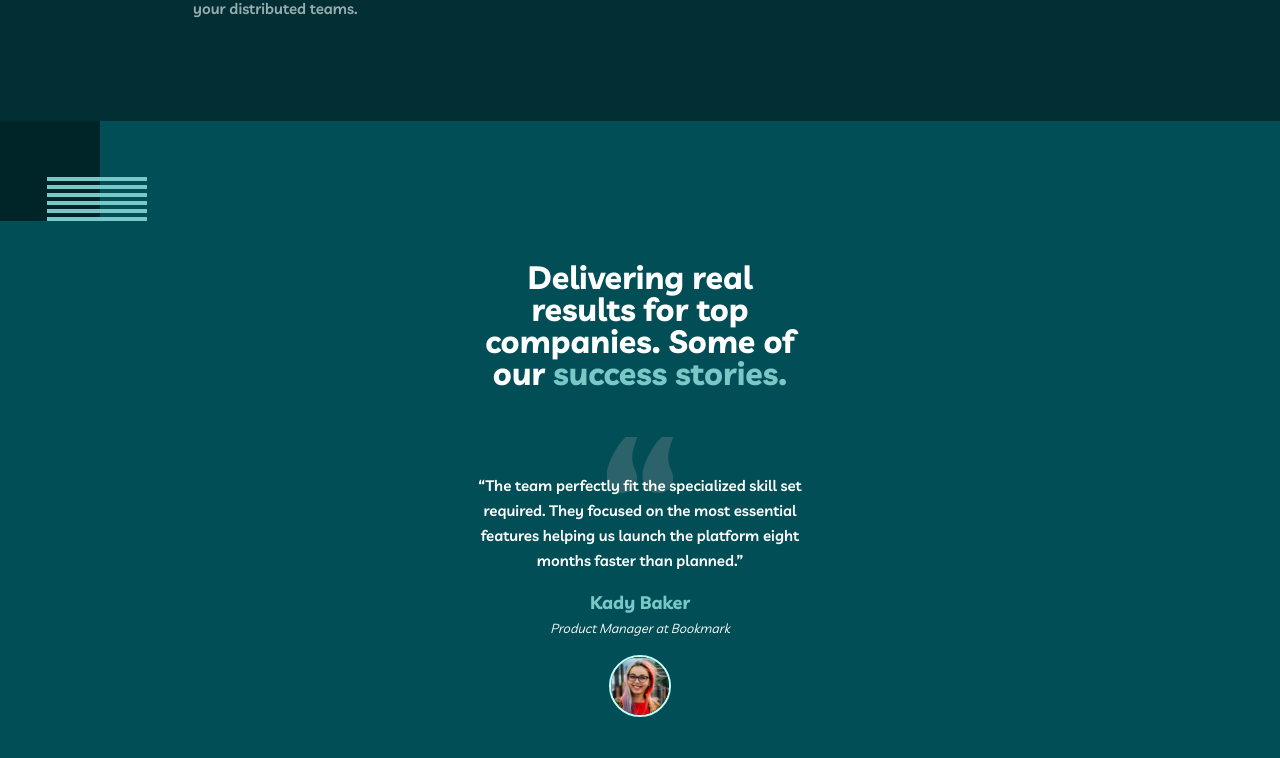
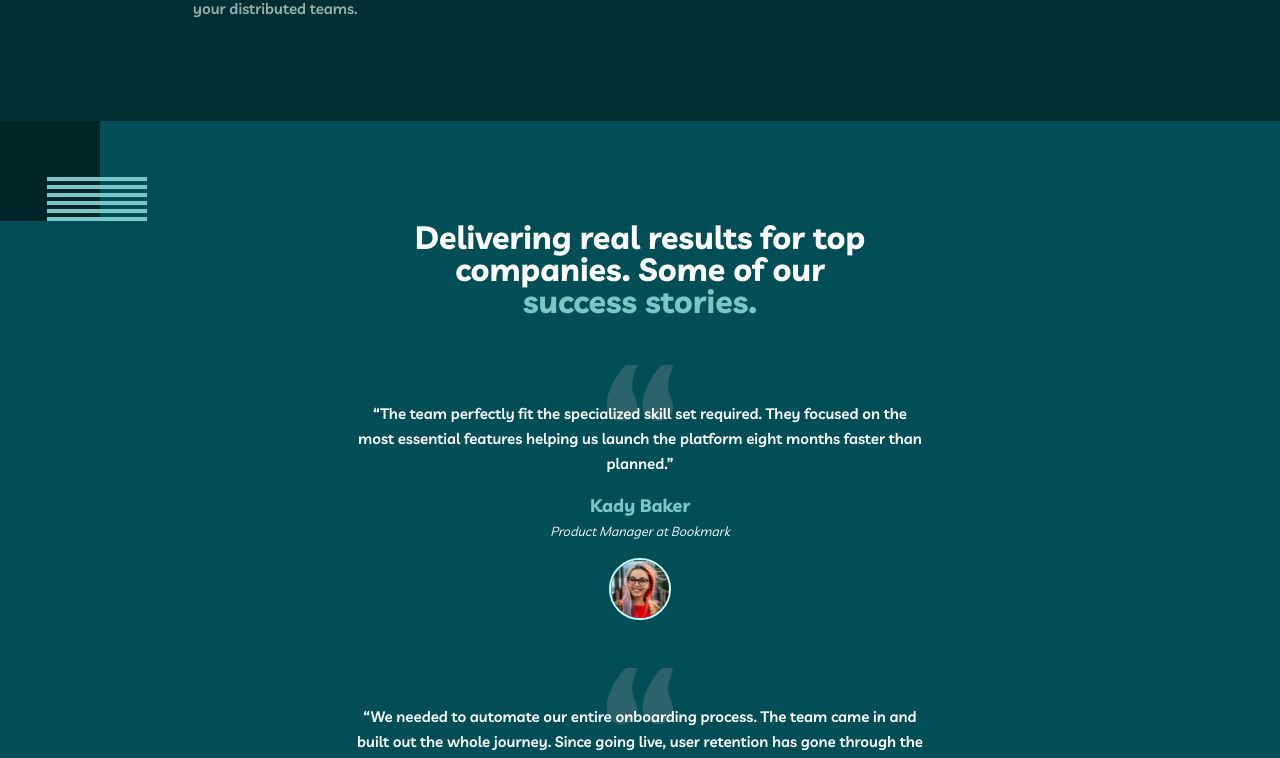
Before and after one commit to JiMare/myteam, a React (Vite) app: page / in a window 1280 px wide. Shown: the part 1297-2055 px from the top of the page. Built offline with nearby package versions, Linux system fonts and the light colour scheme.

Commit message:
home-stories responsive

```diff
--- a/src/components/Home/HomeStories.tsx
+++ b/src/components/Home/HomeStories.tsx
@@ -25,17 +25,17 @@ const storiesData = [
 
 export const HomeStories: React.FC = () => {
   return (
-    <section className="bg-green pt-[140px] px-[24px] relative">
+    <section className="bg-green pt-[140px] px-[24px] relative md:pt-[100px] xl:pt-[140px]">
       <img
         src="./assets/bg-pattern-home-4-about-3.svg"
         alt="pattern"
         className="absolute top-0 left-0"
       />
-      <HeadingLarge className="text-center max-w-[327px] mx-auto">
+      <HeadingLarge className="text-center max-w-[327px] mx-auto md:max-w-[480px] xl:max-w-[932px]">
         Delivering real results for top companies. Some of our{" "}
         <span className="text-light-blue">success stories.</span>
       </HeadingLarge>
-      <div className="pb-[164px]">
+      <div className="pb-[164px] md:pb-[100px] xl:flex xl:justify-center xl:gap-[30px] xl:pb-[150px]">
         {storiesData.map((story) => (
           <Story
             key={story.avatar}
--- a/src/components/Home/Story.tsx
+++ b/src/components/Home/Story.tsx
@@ -10,17 +10,21 @@ type Props = {
 
 export const Story: React.FC<Props> = ({ text, name, role, avatar }) => {
   return (
-    <div className="relative pt-[36px] mt-[48px] flex flex-col items-center">
+    <div className="relative pt-[36px] mt-[48px] flex flex-col items-center xl:mt-[56px]">
       <img
         src="./assets/icon-quotes.svg"
         alt="icon-quotes"
         className="absolute top-0 left-[50%] -translate-x-2/4"
       />
-      <ParagraphSmall className="text-center mx-auto max-w-[327px] relative z-10">
+      <ParagraphSmall className="text-center mx-auto max-w-[327px] relative z-10 md:max-w-[573px] xl:max-w-[350px]">
         {text}
       </ParagraphSmall>
-      <HeadingSmall className="text-light-blue mt-[16px]">{name}</HeadingSmall>
-      <h4 className="text-[13px] italic mt-[2px] mb-[16px]">{role}</h4>
+      <HeadingSmall className="text-light-blue mt-[16px] xl:mt-[24px]">
+        {name}
+      </HeadingSmall>
+      <h4 className="text-[13px] italic mt-[2px] mb-[16px] xl:mb-[32px]">
+        {role}
+      </h4>
       <img
         src={`./assets/${avatar}.jpg`}
         alt="avatar"
```
